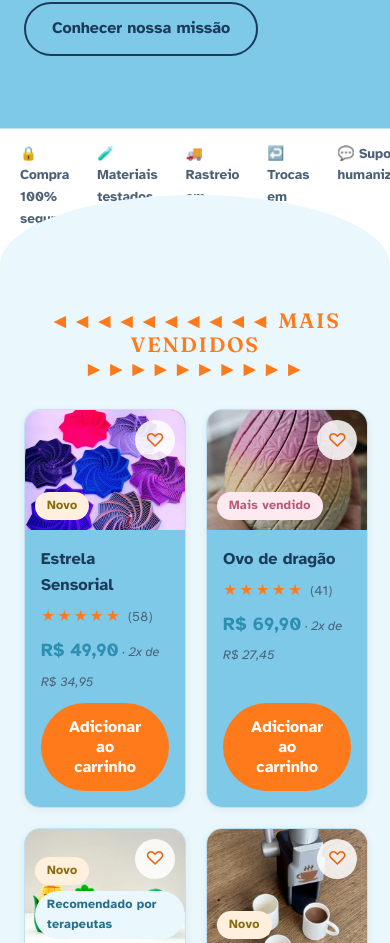
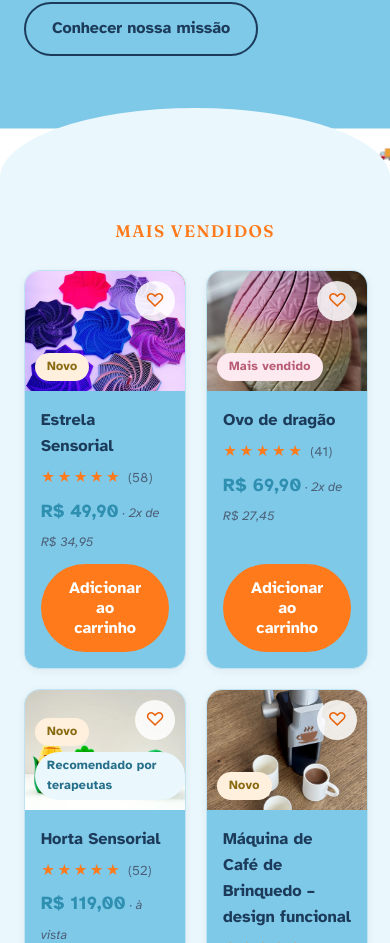
Before and after one commit to leozhxl/bincasente, a React (Vite) app: page / in a window 390 px wide. Shown: the part 1003-1946 px from the top of the page. Built offline with nearby package versions, Linux system fonts and the light colour scheme.

Commit message:
Fix trust strip text wrapping and best-sellers arrows on mobile

```diff
--- a/src/pages/Home.css
+++ b/src/pages/Home.css
@@ -622,4 +622,21 @@
     flex-wrap: nowrap;
     padding: 14px 20px;
   }
+
+  .hero-trust-strip-inner span {
+    flex-shrink: 0;
+    white-space: nowrap;
+  }
+
+  .best-sellers-title {
+    display: flex;
+    align-items: center;
+    justify-content: center;
+    gap: 8px;
+    font-size: 1.05rem;
+  }
+
+  .best-sellers-title span[aria-hidden] {
+    display: none;
+  }
 }
```
